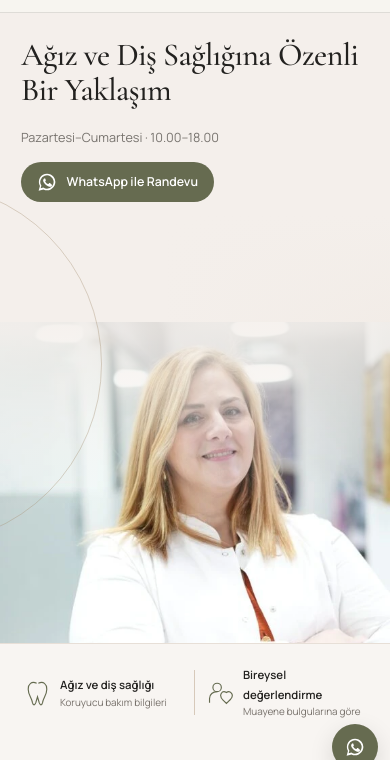
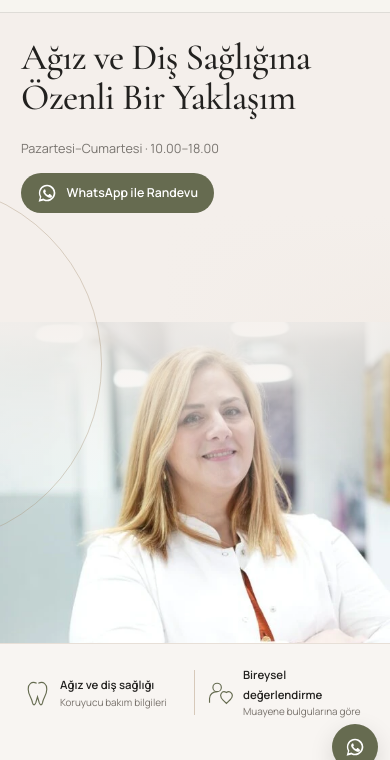
Before and after one commit to KisuX/NazliSubutay, a plain HTML site: page index.html in a window 390 px wide. Shown: the part 62-822 px from the top of the page. Drawn offline with nearby package versions, Linux system fonts and the light colour scheme.

Commit message:
Ana sayfa başlığını büyüt

```diff
--- a/css/reference-home.css
+++ b/css/reference-home.css
@@ -15,7 +15,7 @@
 .reference-home .hero:before { content:""; position:absolute; z-index:1; inset:0; background:linear-gradient(90deg,#f4efeb 0%,rgba(244,239,235,.98) 30%,rgba(244,239,235,.65) 52%,transparent 74%); pointer-events:none; }
 .reference-home .hero:after { content:""; position:absolute; z-index:1; width:360px; height:360px; border:1px solid rgba(167,146,116,.38); border-radius:50%; left:-260px; top:170px; }
 .reference-home .hero-content { position:relative; z-index:2; width:min(calc(100% - 72px),1180px); margin:auto; padding-top:120px; }
-.reference-home .hero h1 { font-size:clamp(3.7rem,5vw,5.5rem); line-height:.99; letter-spacing:-.038em; max-width:610px; }
+.reference-home .hero h1 { font-size:clamp(4.1rem,5.4vw,6rem); line-height:.99; letter-spacing:-.038em; max-width:610px; }
 .reference-home .hero .lead { color:#292826; font-size:1.04rem; line-height:1.7; max-width:490px; margin:24px 0 26px; }
 .reference-home .solid-button { display:inline-flex; align-items:center; gap:16px; border-radius:28px; padding:12px 22px; background:var(--olive); color:white; font-size:.83rem; text-decoration:none; }
 .reference-home .solid-button:hover { background:#4f563f; }
@@ -70,7 +70,7 @@
  .reference-home .tooth-logo { width:37px; height:43px; }
  .reference-home .hero { height:670px; }
  .reference-home .hero-image { height:51%; }
- .reference-home .hero h1 { font-size:clamp(2rem,8vw,2.35rem); line-height:1.08; letter-spacing:-.02em; max-width:100%; overflow-wrap:normal; word-break:normal; }
+ .reference-home .hero h1 { font-size:clamp(2.25rem,9.5vw,2.7rem); line-height:1.08; letter-spacing:-.02em; max-width:100%; overflow-wrap:normal; word-break:normal; }
  .reference-home .hero-content { padding-top:120px; }
  .reference-home .feature svg { width:27px; }
  .reference-home .feature { gap:9px; }
```
